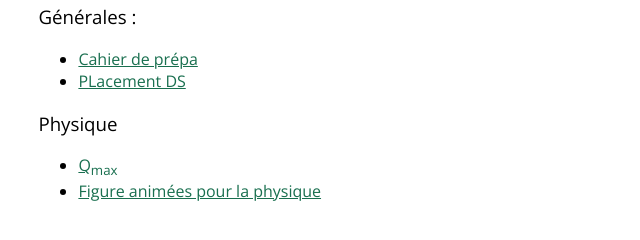
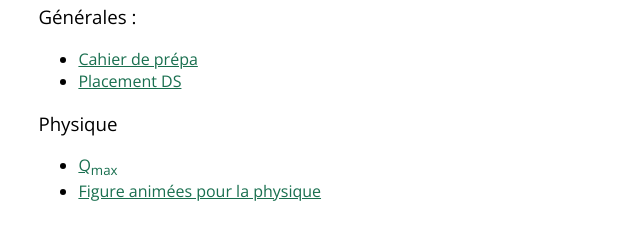
Before and after one commit to Guillaume-favier/mp2iciv.fr, a plain HTML site: page ressources/index.html in a window 1280 px wide. Shown: the part 198-438 px from the top of the page, 0-640 px from the left. Drawn offline with nearby package versions, Linux system fonts and the light colour scheme; a web font is replaced by a local one.

Commit message:
🎨 TG Mayeul

```diff
--- a/ressources/index.html
+++ b/ressources/index.html
@@ -29,7 +29,7 @@
         <h3>Générales : </h3>
         <ul>
             <li><a target="_blank" href="https://cahier-de-prepa.fr/mp2i-liv/">Cahier de prépa</a></li>
-            <li><a target="_blank" href="https://cahier-de-prepa.fr/mp2i-liv/download?id=57">PLacement DS</a></li>
+            <li><a target="_blank" href="https://cahier-de-prepa.fr/mp2i-liv/download?id=57">Placement DS</a></li>
 
         </ul>
         <h3>Physique</h3>
```
